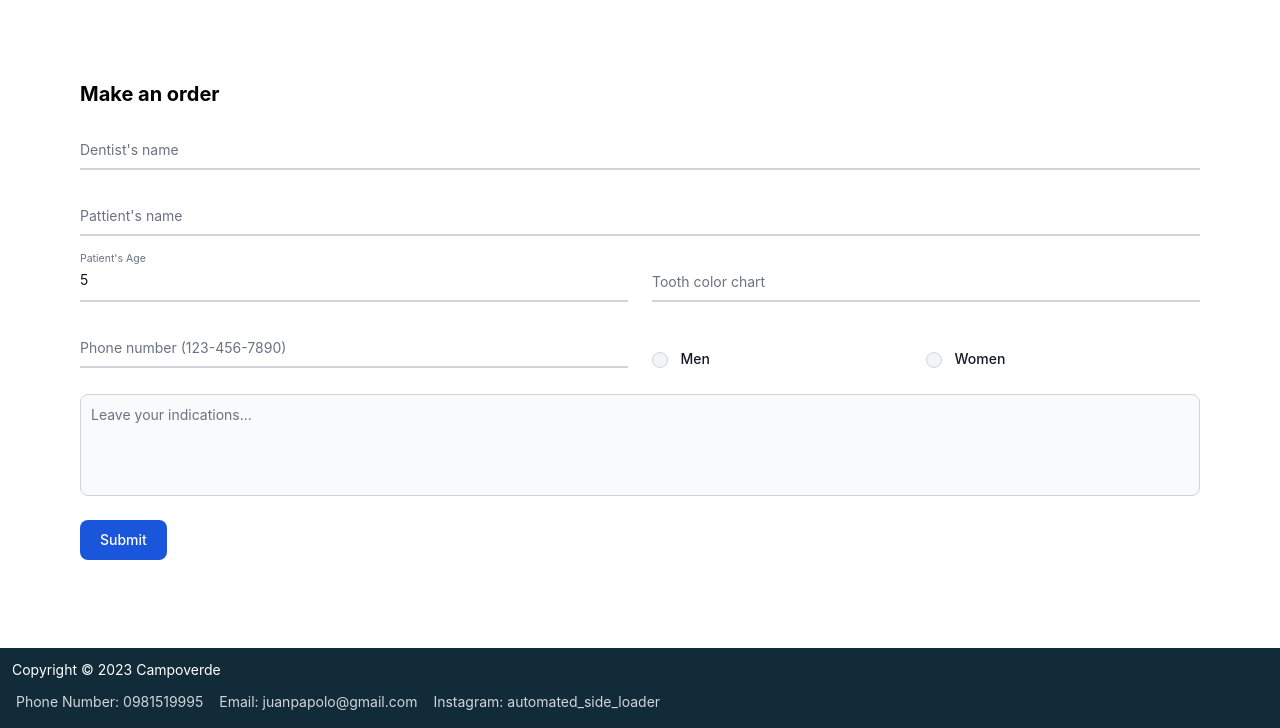
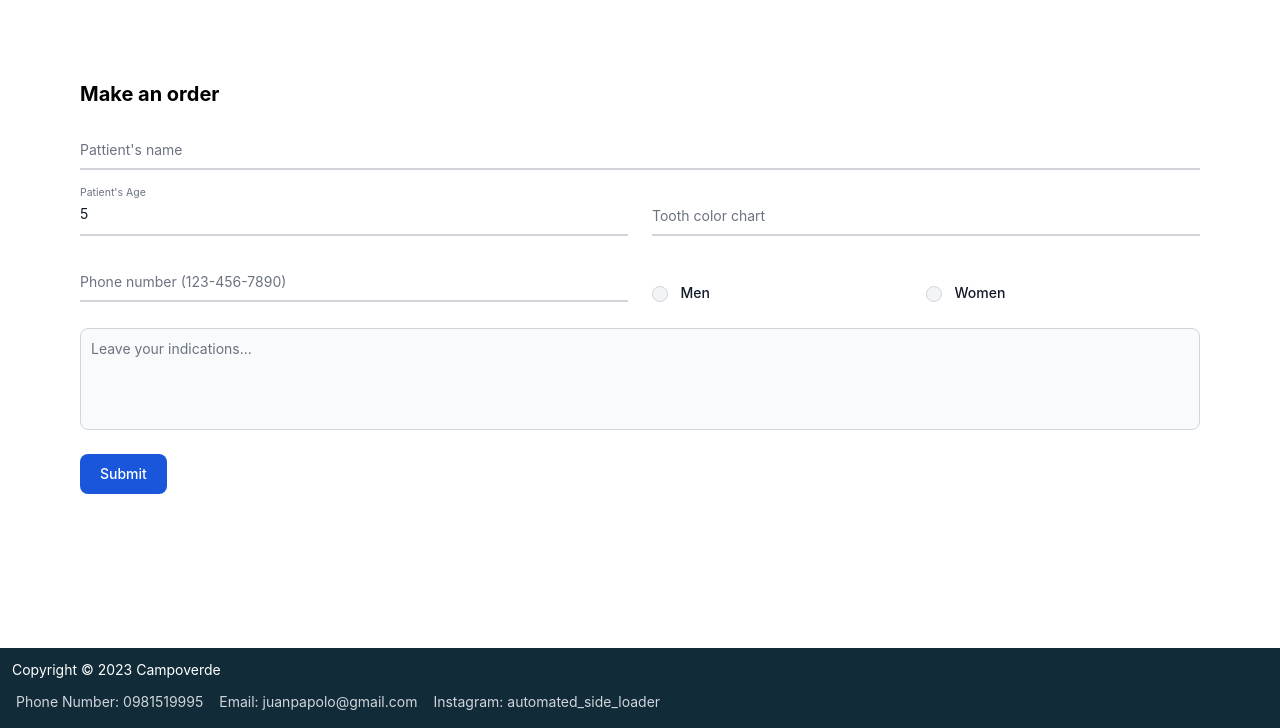
Before and after one commit to VimBotion/A-Dental-Order-Website, a Flask app: page /order in a window 1280 px wide. Shown: the part 72-800 px from the top of the page. Run offline with Flask 3, Linux system fonts and the light colour scheme; the visitor is signed in with stand-in values (Sample User, id 1); some libraries are stand-ins or nearby versions.

Commit message:
Change user table column user_id to just id, new table Order almost created, doc_Name deleted from html and python files

```diff
--- a/app.py
+++ b/app.py
@@ -27,7 +27,7 @@ with app.app_context():
 
 
 class User(db.Model, UserMixin):
-    user_id = db.Column(db.Integer, primary_key=True)
+    id = db.Column(db.Integer, primary_key=True)
     username = db.Column(db.String(120), nullable=False, unique=True)
     email = db.Column(db.String(120), nullable=False)
     hash = db.Column(db.String(30), nullable=False)
@@ -36,6 +36,15 @@ class User(db.Model, UserMixin):
         self.username = username
         self.email = email
         self.hash = hash
+
+class Order(db.Model):
+    id = db.Column(db.Integer, primary_key=True)
+    doctor_id = db.Column(db.Integer, nullable=False)
+    patient_name = db.Column(db.String(120), nullable=False)
+    patient_age = db.Column(db.Integer, nullable=False)
+    color_chart = db.Column(db.String(30), nullable=False)
+
+
 
 @app.route('/')
 @login_required
@@ -126,14 +135,27 @@ def location():
 def order():
     """Show the form to do an order"""
     if request.method == "POST":
-        doc_Name = request.form.get("doctor-name")
         patient_Name = request.form.get("patient-name")
         patient_Age = request.form.get("patient-age")
         patient_Color_Chart = request.form.get("tooth-color-chart")
         phone_Number = request.form.get("floating-phone")
         indications = request.form.get("indications")
+        patient_Men = request.form.get("men")
+        patient_Women = request.form.get("women")
 
-        print(doc_Name, patient_Name, patient_Age, patient_Color_Chart, phone_Number, indications)
+        # Ensure all the data were entered
+        if not patient_Name or not patient_Age or not patient_Color_Chart or not indications or not phone_Number:
+            return render_template("order.html")
+        if not patient_Men and not patient_Women:
+            return render_template("order.html")
+
+        if patient_Men:
+            # Insert into the database a patient who is a men
+            pass
+        elif patient_Women:
+            # Insert into the database a patient who is a women
+            pass
+
         return redirect("/")
     else:
         return render_template("order.html")
--- a/static/output.css
+++ b/static/output.css
@@ -580,11 +580,6 @@ video {
   margin: 5rem;
 }
 
-.mx-auto {
-  margin-left: auto;
-  margin-right: auto;
-}
-
 .ml-6 {
   margin-left: 1.5rem;
 }
@@ -752,10 +747,6 @@ video {
 
 .flex-wrap {
   flex-wrap: wrap;
-}
-
-.place-items-end {
-  place-items: end;
 }
 
 .items-center {
--- a/templates/order.html
+++ b/templates/order.html
@@ -5,36 +5,32 @@
 <form class=" m-20" action="/order" method="post">
     <h1 class="text-xl font-bold mb-5">Make an order</h1>
     <div class="relative z-0 w-full mb-6 group">
-        <input type="text" name="doctor-name" id="doctor-name" class="block py-2.5 px-0 w-full text-sm text-gray-900 bg-transparent border-0 border-b-2 border-gray-300 appearance-none dark:text-white dark:border-gray-600 dark:focus:border-blue-500 focus:outline-none focus:ring-0 focus:border-blue-600 peer" placeholder=" " required />
-        <label for="doctor-name" class="peer-focus:font-medium absolute text-sm text-gray-500 dark:text-gray-400 duration-300 transform -translate-y-6 scale-75 top-3 -z-10 origin-[0] peer-focus:left-0 peer-focus:text-blue-600 peer-focus:dark:text-blue-500 peer-placeholder-shown:scale-100 peer-placeholder-shown:translate-y-0 peer-focus:scale-75 peer-focus:-translate-y-6">Dentist's name</label>
-    </div>
-    <div class="relative z-0 w-full mb-6 group">
-        <input type="text" name="patient-name" id="patient-name" class="block py-2.5 px-0 w-full text-sm text-gray-900 bg-transparent border-0 border-b-2 border-gray-300 appearance-none dark:text-white dark:border-gray-600 dark:focus:border-blue-500 focus:outline-none focus:ring-0 focus:border-blue-600 peer" placeholder=" " required />
+        <input type="text" name="patient-name" id="patient-name" class="block py-2.5 px-0 w-full text-sm text-gray-900 bg-transparent border-0 border-b-2 border-gray-300 appearance-none dark:text-white dark:border-gray-600 dark:focus:border-blue-500 focus:outline-none focus:ring-0 focus:border-blue-600 peer" placeholder=" "  />
         <label for="patient-name" class="peer-focus:font-medium absolute text-sm text-gray-500 dark:text-gray-400 duration-300 transform -translate-y-6 scale-75 top-3 -z-10 origin-[0] peer-focus:left-0 peer-focus:text-blue-600 peer-focus:dark:text-blue-500 peer-placeholder-shown:scale-100 peer-placeholder-shown:translate-y-0 peer-focus:scale-75 peer-focus:-translate-y-6">Pattient's name</label>
     </div>
     <div class="grid md:grid-cols-2 md:gap-6">
         <div class="relative z-0 w-full mb-6 group">
-            <input type="number" name="patient-age" id="patient-age" class="block py-2.5 px-0 w-full text-sm text-gray-900 bg-transparent border-0 border-b-2 border-gray-300 appearance-none dark:text-white dark:border-gray-600 dark:focus:border-blue-500 focus:outline-none focus:ring-0 focus:border-blue-600 peer" placeholder="" min="5" max="100" value="5" required />
+            <input type="number" name="patient-age" id="patient-age" class="block py-2.5 px-0 w-full text-sm text-gray-900 bg-transparent border-0 border-b-2 border-gray-300 appearance-none dark:text-white dark:border-gray-600 dark:focus:border-blue-500 focus:outline-none focus:ring-0 focus:border-blue-600 peer" placeholder="" min="5" max="100" value="5"  />
             <label for="patient-age" class="peer-focus:font-medium absolute text-sm text-gray-500 dark:text-gray-400 duration-300 transform -translate-y-6 scale-75 top-3 -z-10 origin-[0] peer-focus:left-0 peer-focus:text-blue-600 peer-focus:dark:text-blue-500 peer-placeholder-shown:scale-100 peer-placeholder-shown:translate-y-0 peer-focus:scale-75 peer-focus:-translate-y-6">Patient's Age</label>
         </div>
         <div class="relative z-0 w-full mb-6 group">
-            <input type="text" name="tooth-color-chart" id="tooth-color-chart" class="block py-2.5 px-0 w-full text-sm text-gray-900 bg-transparent border-0 border-b-2 border-gray-300 appearance-none dark:text-white dark:border-gray-600 dark:focus:border-blue-500 focus:outline-none focus:ring-0 focus:border-blue-600 peer" placeholder=" " required maxlength="15"/>
+            <input type="text" name="tooth-color-chart" id="tooth-color-chart" class="block py-2.5 px-0 w-full text-sm text-gray-900 bg-transparent border-0 border-b-2 border-gray-300 appearance-none dark:text-white dark:border-gray-600 dark:focus:border-blue-500 focus:outline-none focus:ring-0 focus:border-blue-600 peer" placeholder=" "  maxlength="15"/>
             <label for="tooth-color-chart" class="peer-focus:font-medium absolute text-sm text-gray-500 dark:text-gray-400 duration-300 transform -translate-y-6 scale-75 top-3 -z-10 origin-[0] peer-focus:left-0 peer-focus:text-blue-600 peer-focus:dark:text-blue-500 peer-placeholder-shown:scale-100 peer-placeholder-shown:translate-y-0 peer-focus:scale-75 peer-focus:-translate-y-6">Tooth color chart</label>
         </div>
     </div>
     <div class="grid md:grid-cols-2 md:gap-6">
         <div class="relative z-0 w-full mb-6 group:">
-            <input type="tel" pattern="[0-9]{3}-[0-9]{3}-[0-9]{4}" name="floating-phone" id="floating-phone" class="block py-2.5 px-0 w-full text-sm text-gray-900 bg-transparent border-0 border-b-2 border-gray-300 appearance-none dark:text-white dark:border-gray-600 dark:focus:border-blue-500 focus:outline-none focus:ring-0 focus:border-blue-600 peer" placeholder=" " required />
+            <input type="tel" pattern="[0-9]{3}-[0-9]{3}-[0-9]{4}" name="floating-phone" id="floating-phone" class="block py-2.5 px-0 w-full text-sm text-gray-900 bg-transparent border-0 border-b-2 border-gray-300 appearance-none dark:text-white dark:border-gray-600 dark:focus:border-blue-500 focus:outline-none focus:ring-0 focus:border-blue-600 peer" placeholder=" "  />
             <label for="floating-phone" class="peer-focus:font-medium absolute text-sm text-gray-500 dark:text-gray-400 duration-300 transform -translate-y-6 scale-75 top-3 -z-10 origin-[0] peer-focus:left-0 peer-focus:text-blue-600 peer-focus:dark:text-blue-500 peer-placeholder-shown:scale-100 peer-placeholder-shown:translate-y-0 peer-focus:scale-75 peer-focus:-translate-y-6">Phone number (123-456-7890)</label>
         </div>
         <div class="grid grid-cols-2">
             <div class="relative z-0 w-full mb-6 group mt-5">
-                <input id="bordered-radio-1" type="radio" value="" name="bordered-radio" class="w-4 h-4 text-blue-600 bg-gray-100 border-gray-300 focus:ring-blue-500 dark:focus:ring-blue-600 dark:ring-offset-gray-800 focus:ring-2 dark:bg-gray-700 dark:border-gray-600">
-                <label for="bordered-radio-1" class="py-4 ml-2 text-sm font-medium text-gray-900 dark:text-gray-300">Men</label>
+                <input id="men" type="radio" value="Men234" name="men" class="w-4 h-4 text-blue-600 bg-gray-100 border-gray-300 focus:ring-blue-500 dark:focus:ring-blue-600 dark:ring-offset-gray-800 focus:ring-2 dark:bg-gray-700 dark:border-gray-600">
+                <label for="men" class="py-4 ml-2 text-sm font-medium text-gray-900 dark:text-gray-300">Men</label>
             </div>
             <div class="relative z-0 w-full mb-6 group mt-5">
-                <input id="bordered-radio-2" type="radio" value="" name="bordered-radio" class="w-4 h-4 text-blue-600 bg-gray-100 border-gray-300 focus:ring-blue-500 dark:focus:ring-blue-600 dark:ring-offset-gray-800 focus:ring-2 dark:bg-gray-700 dark:border-gray-600">
-                <label for="bordered-radio-2" class="w-full py-4 ml-2 text-sm font-medium text-gray-900 dark:text-gray-300">Women</label>
+                <input id="women" type="radio" value="Women" name="women" class="w-4 h-4 text-blue-600 bg-gray-100 border-gray-300 focus:ring-blue-500 dark:focus:ring-blue-600 dark:ring-offset-gray-800 focus:ring-2 dark:bg-gray-700 dark:border-gray-600">
+                <label for="women" class="w-full py-4 ml-2 text-sm font-medium text-gray-900 dark:text-gray-300">Women</label>
             </div>
         </div>
     </div>
```
Also changed, not shown: instance/users.db, 1 other file.
